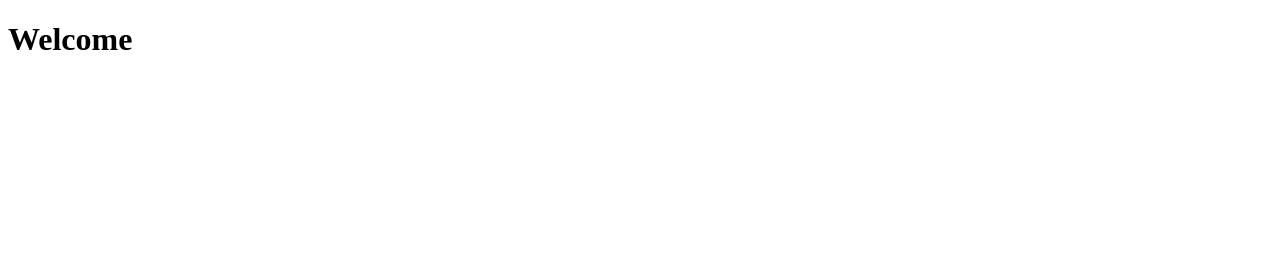
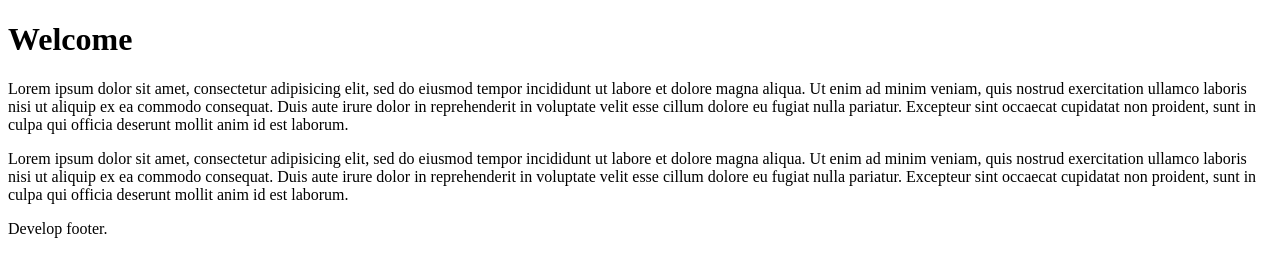
Before and after one commit to DanielStanisljevic/git-vezba, a plain HTML site: page index.html in a window 1280 px wide. Drawn offline with Linux system fonts and the light colour scheme.

Commit message:
Dodan develop footer

```diff
--- a/index.html
+++ b/index.html
@@ -9,5 +9,24 @@
 				Welcome
 			</h1>
 	</header>
+	<p>
+		Lorem ipsum dolor sit amet, consectetur adipisicing elit, sed do eiusmod
+		tempor incididunt ut labore et dolore magna aliqua. Ut enim ad minim veniam,
+		quis nostrud exercitation ullamco laboris nisi ut aliquip ex ea commodo
+		consequat. Duis aute irure dolor in reprehenderit in voluptate velit esse
+		cillum dolore eu fugiat nulla pariatur. Excepteur sint occaecat cupidatat non
+		proident, sunt in culpa qui officia deserunt mollit anim id est laborum.
+	</p>
+	<p>
+		Lorem ipsum dolor sit amet, consectetur adipisicing elit, sed do eiusmod
+		tempor incididunt ut labore et dolore magna aliqua. Ut enim ad minim veniam,
+		quis nostrud exercitation ullamco laboris nisi ut aliquip ex ea commodo
+		consequat. Duis aute irure dolor in reprehenderit in voluptate velit esse
+		cillum dolore eu fugiat nulla pariatur. Excepteur sint occaecat cupidatat non
+		proident, sunt in culpa qui officia deserunt mollit anim id est laborum.
+	</p>
+	<footer>
+			Develop footer.
+	</footer>
 </body>
 </html>
```
